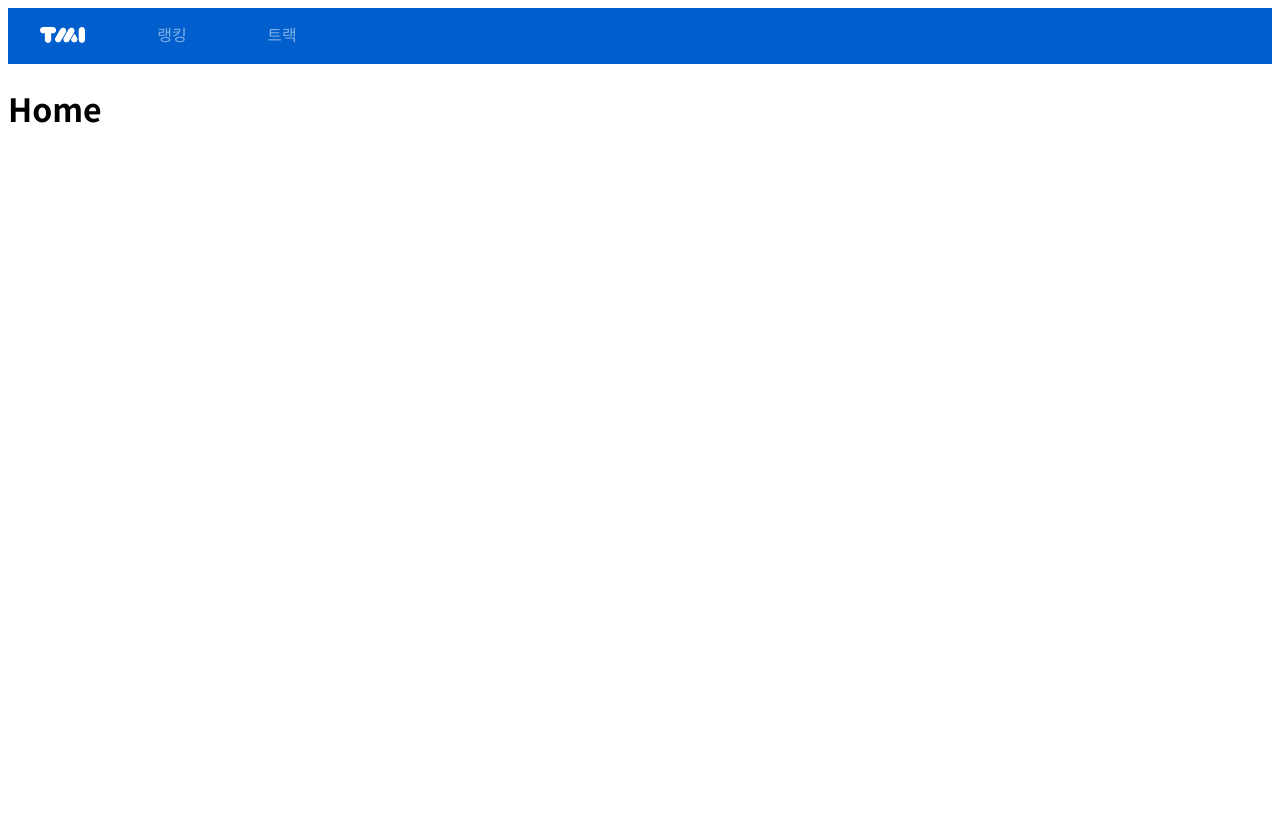
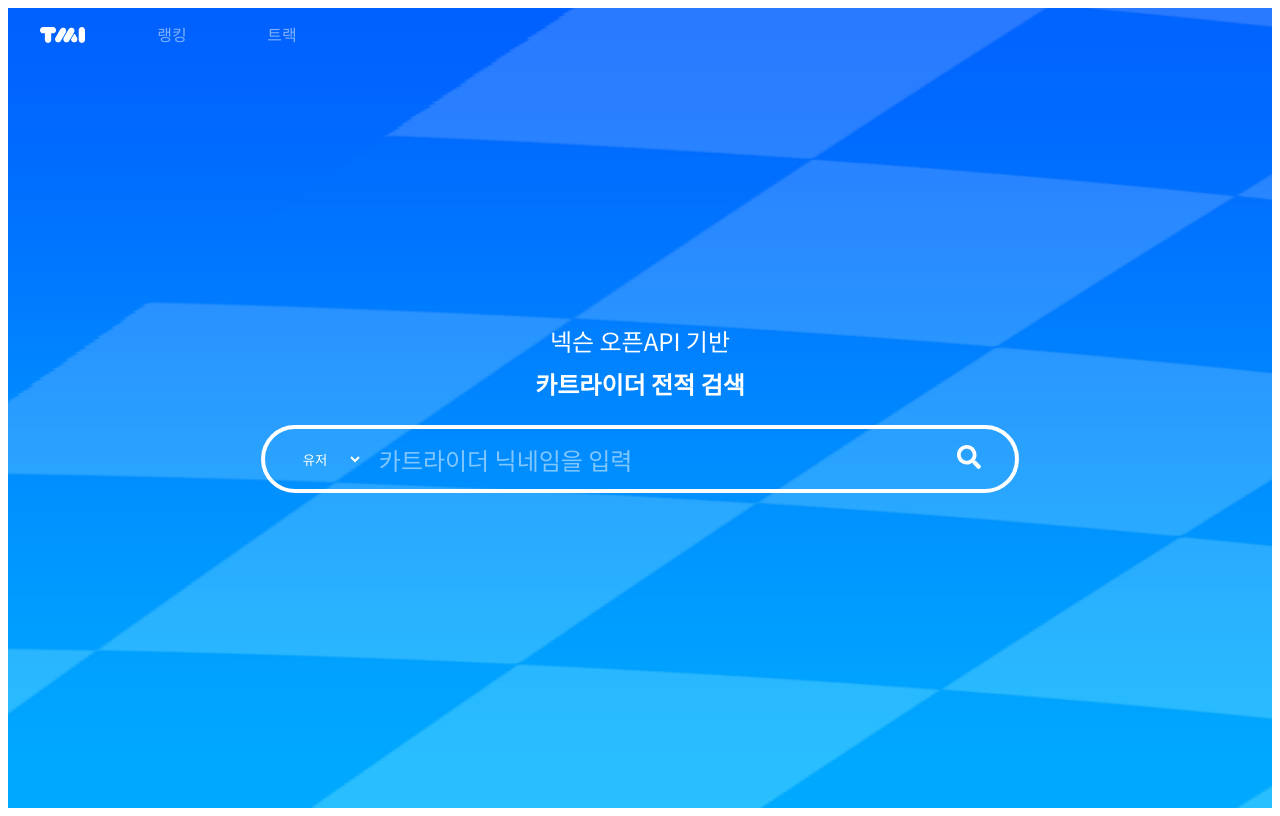
Before and after one commit to hatoba29/wanted-codestates-2, a React app: page / in a window 1280 px wide. Built offline with nearby package versions, Linux system fonts and the light colour scheme; what emotion-normalize would draw is missing.

Commit message:
Feat: 홈 페이지 추가
- user 페이지의 중첩 라우팅을 search parameter 형식으로 변경

```diff
--- a/components/NavBar.tsx
+++ b/components/NavBar.tsx
@@ -23,7 +23,7 @@
 
   const handleEnter = (e: KeyboardEvent<HTMLInputElement>) => {
     if (e.key === "Enter") {
-      navigate(`user/${query}`)
+      navigate(`user?nick=${query}`)
       setQuery("")
       e.currentTarget.blur()
     }
@@ -56,7 +56,7 @@
             onChange={handleSearch}
             onKeyDown={handleEnter}
           />
-          <NavLink to={`user/${query}`}>
+          <NavLink to={`user?nick=${query}`}>
             <FaSearch className="fa-search" size={14} color="white" />
           </NavLink>
         </Search>
--- /dev/null
+++ b/pages/Home.tsx
@@ -0,0 +1,157 @@
+import React, { useState, ChangeEvent, KeyboardEvent } from "react"
+import styled from "@emotion/styled"
+import { FaSearch } from "react-icons/fa"
+import { NavLink, useNavigate } from "react-router-dom"
+
+type TCategory = "user" | "track"
+
+const Home = () => {
+  const placeholder = {
+    user: "카트라이더 닉네임을 입력",
+    track: "트랙 이름을 입력",
+  }
+  const param = {
+    user: "nick",
+    track: "trackName",
+  }
+  const [category, setCategory] = useState<TCategory>("user")
+  const [query, setQuery] = useState("")
+  const navigate = useNavigate()
+
+  const handleCategory = (e: ChangeEvent<HTMLSelectElement>) => {
+    setCategory(e.target.value as TCategory)
+  }
+  const handleSearch = (e: ChangeEvent<HTMLInputElement>) => {
+    setQuery(e.currentTarget.value)
+  }
+
+  const handleEnter = (e: KeyboardEvent<HTMLInputElement>) => {
+    if (e.key === "Enter") {
+      navigate(`${category}?${param[category]}=${query}`)
+    }
+  }
+
+  return (
+    <Wrapper>
+      <Subtitle>넥슨 오픈API 기반</Subtitle>
+      <Title>카트라이더 전적 검색</Title>
+      <Search>
+        <Category onChange={handleCategory}>
+          <option value="user">유저</option>
+          <option value="track">트랙</option>
+        </Category>
+        <SearchInput
+          placeholder={placeholder[category]}
+          onChange={handleSearch}
+          onKeyDown={handleEnter}
+        />
+        <NavLink to={`${category}?${param[category]}=${query}`}>
+          <FaSearch className="fa-search" size={24} color="white" />
+        </NavLink>
+      </Search>
+    </Wrapper>
+  )
+}
+
+const Wrapper = styled.section`
+  height: 100vh;
+  margin-top: -56px;
+  background-image: url("assets/main_bg1.png");
+  background-size: cover;
+
+  display: flex;
+  flex-direction: column;
+  align-items: center;
+  justify-content: center;
+
+  @keyframes expand {
+    0% {
+      width: 0;
+    }
+    100% {
+      width: 60%;
+    }
+  }
+  @keyframes fade-in {
+    0% {
+      opacity: 0;
+    }
+    100% {
+      opacity: 1;
+    }
+  }
+`
+
+const Subtitle = styled.h2`
+  margin: 0;
+  margin-bottom: 8px;
+  color: white;
+  font-weight: normal;
+  opacity: 0;
+
+  animation: fade-in 0.4s 0.2s ease-out forwards;
+`
+
+const Title = styled.h1`
+  margin: 0;
+  color: white;
+  opacity: 0;
+
+  animation: fade-in 0.4s 0.2s ease-out forwards;
+`
+
+const Search = styled.div`
+  width: 0;
+  height: 68px;
+  margin-top: 24px;
+  border: 4px solid white;
+  border-radius: 34px;
+  padding: 0 34px;
+
+  display: flex;
+  align-items: center;
+
+  animation: expand 0.6s ease-out forwards;
+  .fa-search {
+    opacity: 0;
+    animation: fade-in 0.3s 0.3s ease-out forwards;
+  }
+`
+
+const Category = styled.select`
+  width: 64px;
+  height: 100%;
+  border: none;
+  background-color: transparent;
+  opacity: 0;
+
+  color: white;
+
+  animation: fade-in 0.4s 0.2s ease-out forwards;
+
+  :focus {
+    outline: none;
+  }
+
+  option {
+    color: black;
+  }
+`
+
+const SearchInput = styled.input`
+  height: 100%;
+  border: none;
+  padding: 0 16px;
+  background-color: transparent;
+  opacity: 0;
+
+  color: white;
+  font-size: 24px;
+  line-height: 60px;
+
+  flex-grow: 1;
+
+  animation: fade-in 0.4s 0.2s ease-out forwards;
+`
+
+export default Home
--- a/pages/index.tsx
+++ b/pages/index.tsx
@@ -7,10 +7,11 @@
   Routes,
   Route,
   Navigate,
-  useParams,
+  useSearchParams,
 } from "react-router-dom"
 
 import NavBar from "~/components/NavBar"
+import Home from "./Home"
 
 const globalStyle = css`
   ${normalize}
@@ -34,8 +35,13 @@
 `
 
 const User = () => {
-  const p = useParams()
-  return <h1>user {p.id}</h1>
+  const [params, setParams] = useSearchParams()
+  return <h1>User {params.get("nick")}</h1>
+}
+
+const Track = () => {
+  const [params, setParams] = useSearchParams()
+  return <h1>Track {params.get("trackName")}</h1>
 }
 
 const App = () => (
@@ -44,12 +50,10 @@
     <BrowserRouter>
       <NavBar />
       <Routes>
-        <Route path="/" element={<h1>Home</h1>} />
-        <Route path="user">
-          <Route path=":id" element={<User />} />
-        </Route>
+        <Route path="/" element={<Home />} />
+        <Route path="user" element={<User />} />
         <Route path="rank" element={<h1>Ranking</h1>} />
-        <Route path="track" element={<h1>Track</h1>} />
+        <Route path="track" element={<Track />} />
         <Route path="*" element={<Navigate replace to="/" />} />
       </Routes>
     </BrowserRouter>
--- a/types/image.d.ts
+++ b/types/image.d.ts
@@ -1 +1,2 @@
 declare module "*.svg"
+declare module "*.png"
--- a/webpack.dev.ts
+++ b/webpack.dev.ts
@@ -8,9 +8,6 @@
   mode: "development",
   entry: {
     app: resolve(__dirname, "pages", "index.tsx"),
-  },
-  output: {
-    publicPath: "/",
   },
   devServer: {
     port: 3000,
@@ -31,7 +28,7 @@
         use: ["ts-loader"],
       },
       {
-        test: /\.svg$/,
+        test: /\.(svg|png)$/,
         type: "asset/resource",
       },
       {
--- a/webpack.prod.ts
+++ b/webpack.prod.ts
@@ -10,7 +10,6 @@
     app: resolve(__dirname, "pages", "index.tsx"),
   },
   output: {
-    publicPath: "/",
     clean: true,
   },
   devServer: {
```
Also changed, not shown: public/assets/main_bg1.png (added).
